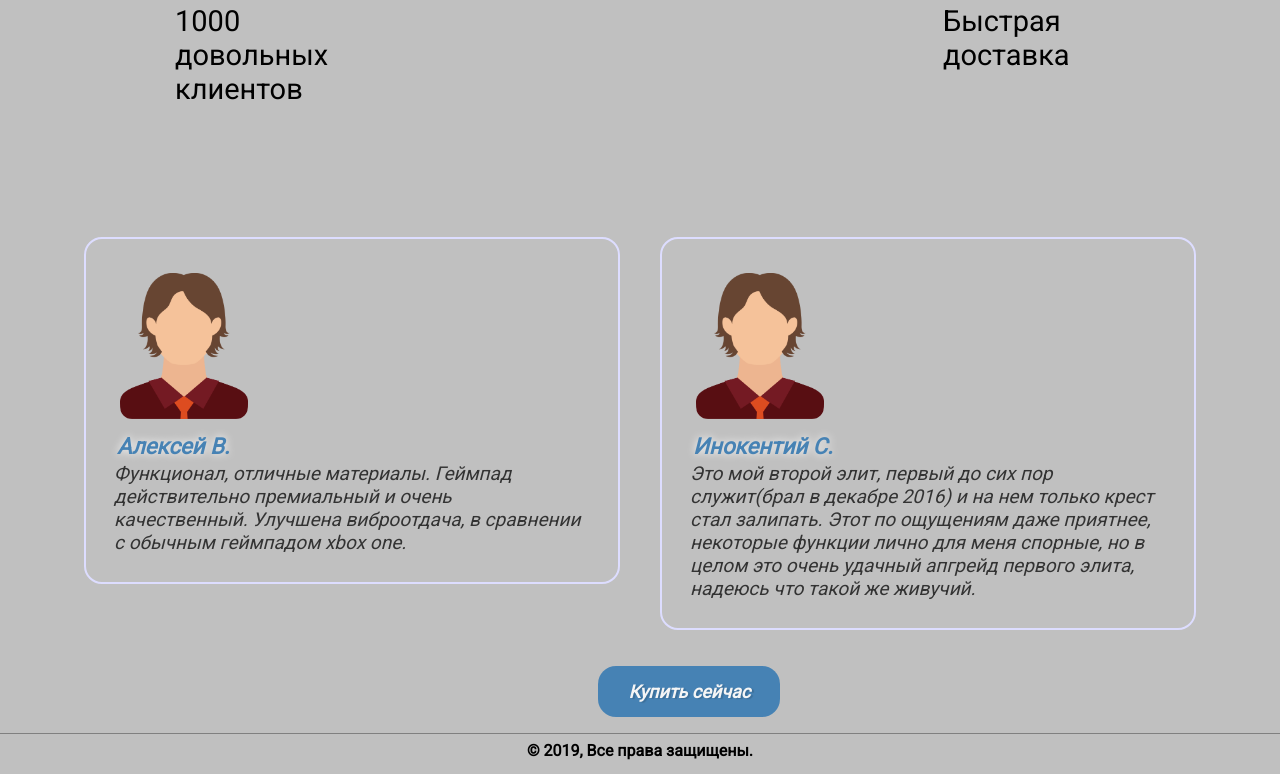
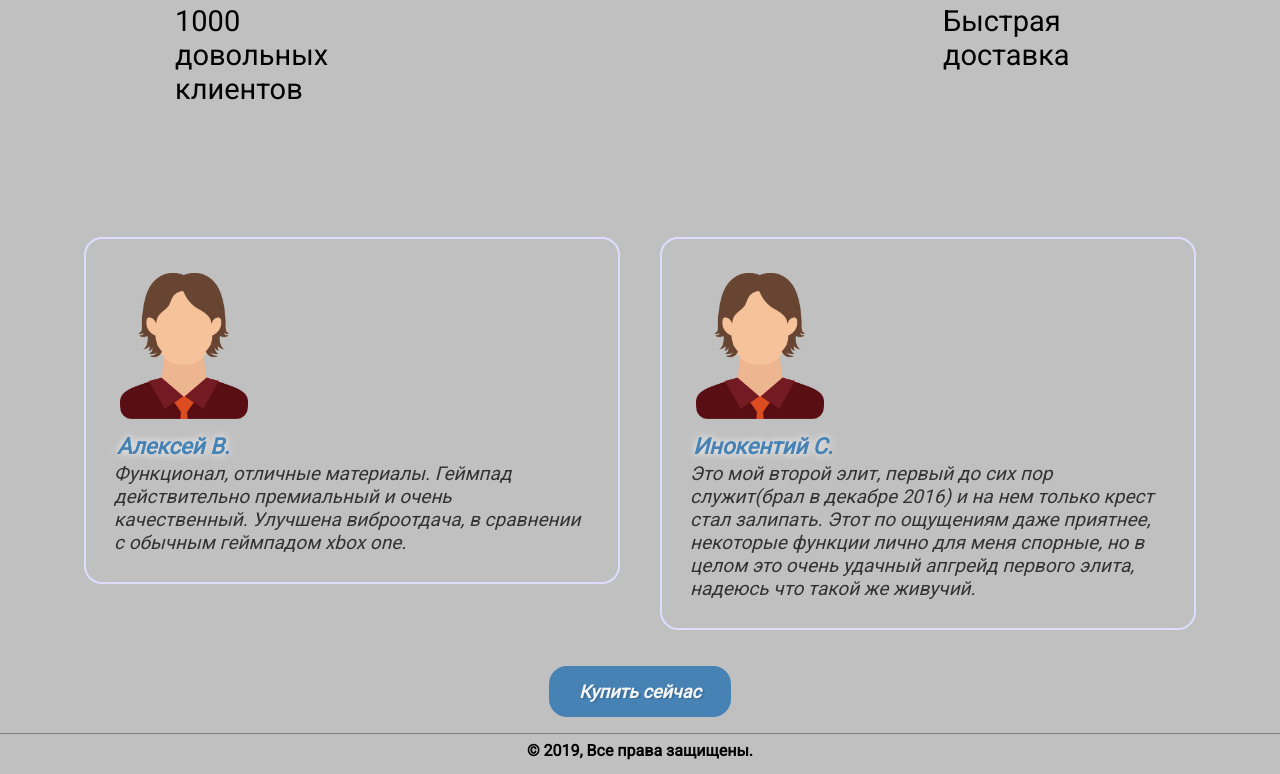
Before and after one commit to Sou1Jkeee/landing, a plain HTML site: page index.html in a window 1280 px wide. Shown: the part 1190-1964 px from the top of the page. Drawn offline with Linux system fonts and the light colour scheme; a script that the page names is missing.

Commit message:
fixes css grid

```diff
--- a/css/grid.css
+++ b/css/grid.css
@@ -113,6 +113,5 @@
 }
 
 .buy {
-  margin-left: 45%;
-  position: relative;
+  text-align: center;
 }
```
